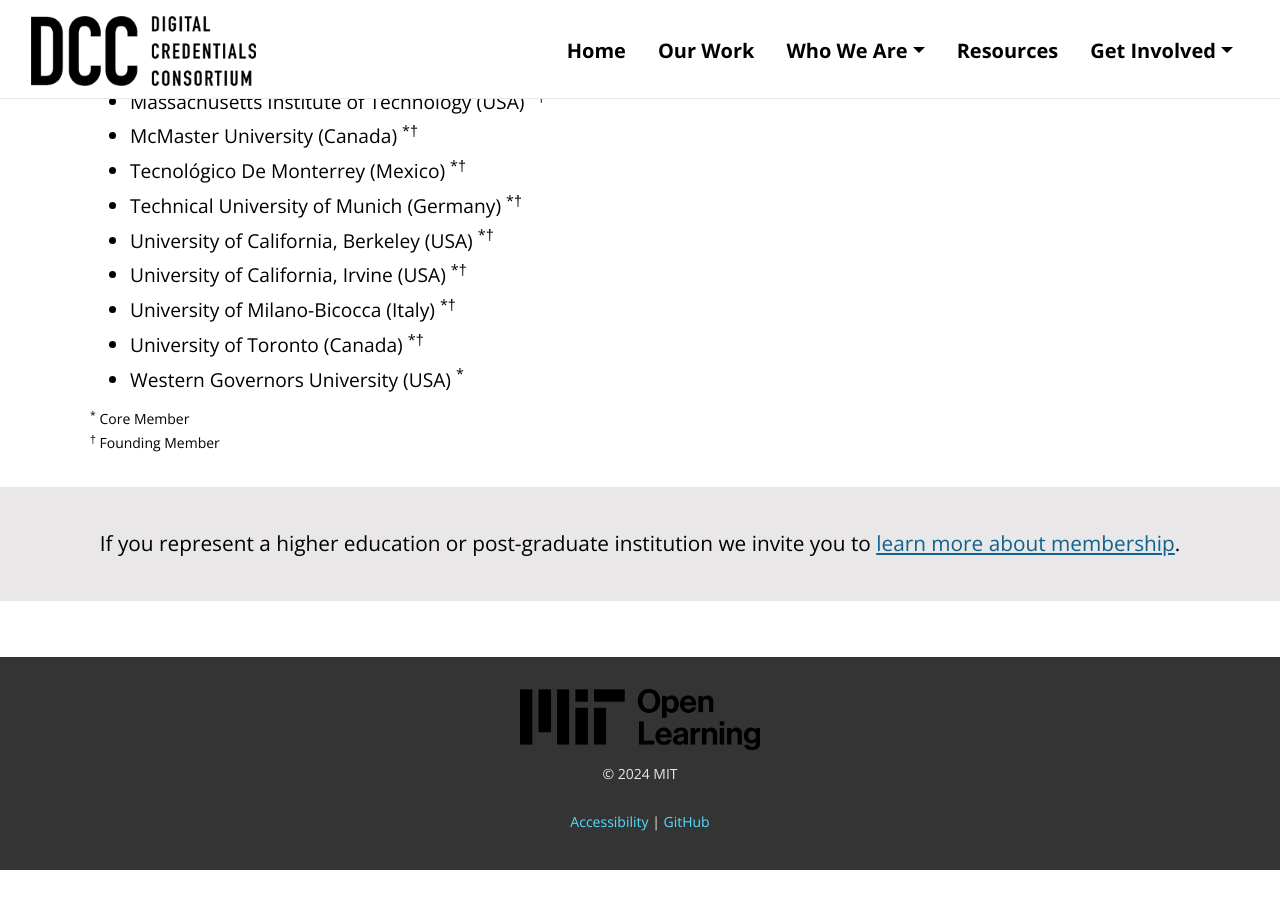
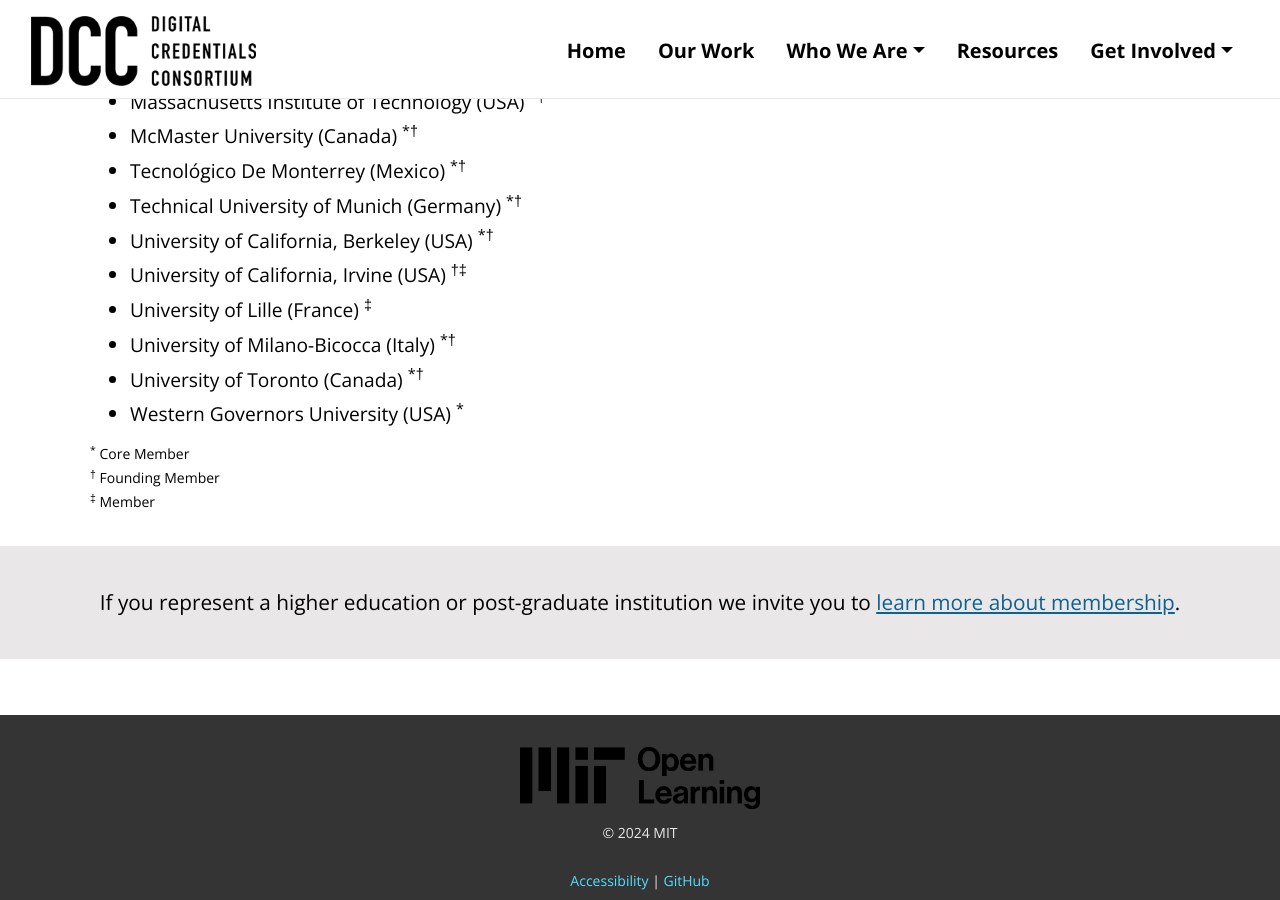
Before and after one commit to digitalcredentials/dcc-website, a Jekyll site: the page built from members.md, in a window 1280 px wide and 900 px high, scrolled down 484 px. Built offline with Jekyll 4.4.1, drawn with Linux system fonts in a browser that asks for light colours; before the commit the page ends 1354 px from its top, so only the background shows below that.

Commit message:
Update members.md
edited UCI and added lille to member list

```diff
--- a/members.md
+++ b/members.md
@@ -14,7 +14,8 @@
 * Tecnológico De Monterrey (Mexico) <sup>*†</sup>
 * Technical University of Munich (Germany) <sup>*†</sup>
 * University of California, Berkeley (USA) <sup>*†</sup>
-* University of California, Irvine (USA) <sup>*†</sup>
+* University of California, Irvine (USA) <sup>†‡</sup>
+* University of Lille (France) <sup>‡</sup>
 * University of Milano-Bicocca (Italy) <sup>*†</sup>
 * University of Toronto (Canada) <sup>*†</sup>
 * Western Governors University (USA) <sup>*</sup>
@@ -24,6 +25,8 @@
 <sup>*</sup> Core Member
 <br>
 <sup>†</sup> Founding Member
+<br>
+<sup>‡</sup> Member
 </p>
 
 <div id="contact" class="call-to-action pt-4 pb-4">
```
